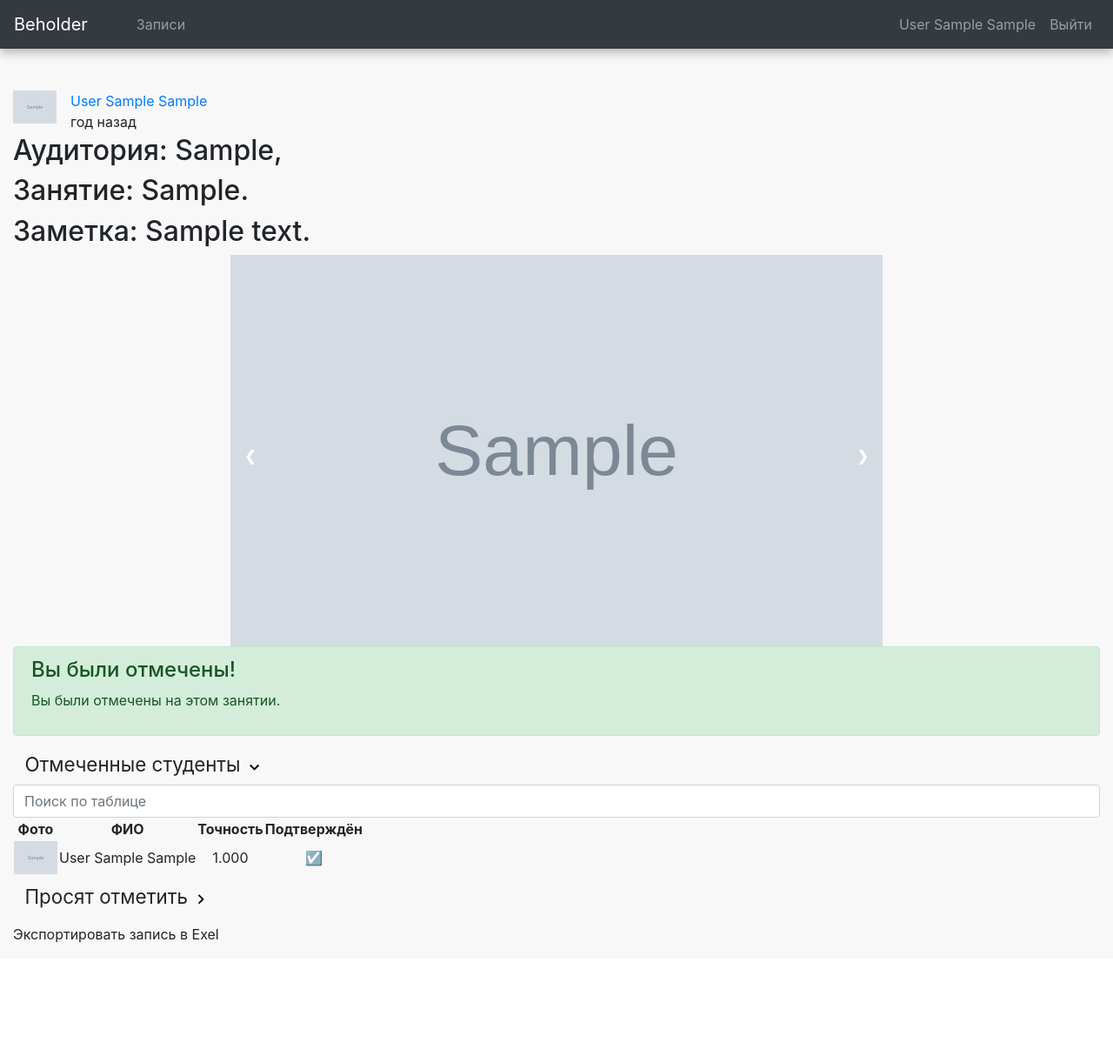
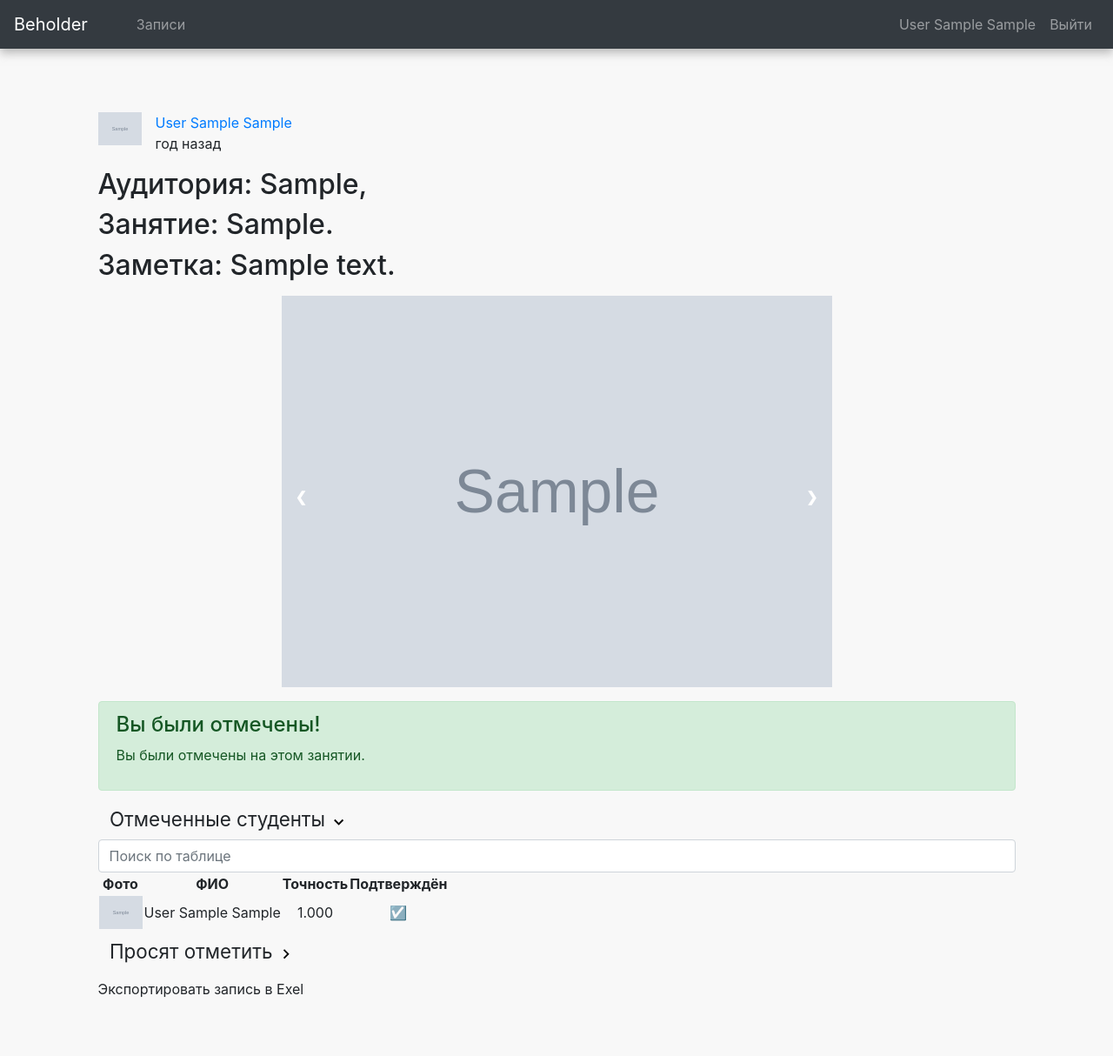
Before and after one commit to KonovalovNikolai/Beholder_Web_App, a Flask app: page /post/1 in a window 1280 px wide. Shown: the whole page at 87% size. Before the commit the page ends 1084 px from the top, so only its background shows below. Run offline with Flask 2, Linux system fonts and the light colour scheme; a user stored in the database is signed in; tables that the repository leaves empty hold one stand-in row (values such as "Sample post"); grey boxes marked "Sample" are stand-in pictures; parts of the project's set-up code (start-up, migrations or seed data) failed here and were passed over; some libraries are stand-ins or nearby versions.

Commit message:
Получение изменений Сергея

```diff
--- a/app/models.py
+++ b/app/models.py
@@ -321,7 +321,6 @@ class Post(db.Model):
 
     def check_student(self, student_id: int):
         res = self.journals.filter(Journal.student_id == student_id).first()
-        print(res.student_id)
         if res:
             return True
         return False
--- a/app/recognition.py
+++ b/app/recognition.py
@@ -1,8 +1,9 @@
+import copy
 from threading import Lock
+
 import face_recognition
 import numpy as np
 from numba import njit
-import copy
 
 
 class FaceRecognition:
--- a/app/templates/_post_header.html
+++ b/app/templates/_post_header.html
@@ -1,10 +1,10 @@
-<header id="post-header" style="height: 50px">
-    <div class="p-0 m-auto">
-    <span>
-        <a href="{{ url_for('profile', user_id=post.author.id) }}">
+<header id="post-header" >
+    <div class="">
+    <span class="no_dec">
+        <a class="click_link" href="{{ url_for('profile', user_id=post.author.id) }}">
             <img class="post_info" src="{{ url_for('avatar', filename=post.author.get_avatar_name()) }}" width="50">
         </a>
-        <a class="ml-3" href="{{ url_for('profile', user_id=post.author.id) }}">
+        <a class="ml-3 click_link" href="{{ url_for('profile', user_id=post.author.id) }}">
             {{ post.author.get_fullname() }}
             </a>
         <br>
--- a/app/templates/new_post.html
+++ b/app/templates/new_post.html
@@ -41,7 +41,7 @@
                 {{ form.notes(cols=50, rows=4) }}
             </p>
         </form>
-        <button id="create">Создать</button>
+        <button  id="create">Создать</button>
     </div>
 
 {% endblock %}
--- a/app/templates/post.html
+++ b/app/templates/post.html
@@ -6,18 +6,19 @@
 {% endblock %}
 
 {% block content %}
+    <div class="content content_margin mb-4">
     {% include '_post_header.html' %}
-    <div>
+    <div class="my-3">
         <h2>Аудитория: {{ post.room }},</h2>
         <h2>Занятие: {{ post.lesson }}.</h2>
         <h2>Заметка: {{ post.notes }}</h2>
     </div>
 
     <!-- Основной блок слайдера -->
-    <div class="slider">
+    <div class="slider no_dec mb-3">
 
         {% for image in post.get_images() %}
-            <div class="item">
+            <div class="item ">
                 <img src="{{ url_for('static', filename=image.get_path(to_static=True)) }}" alt="">
             </div>
         {% endfor %}
@@ -29,7 +30,7 @@
 
     {% if current_user.is_student() %}
         {% if post.check_student(current_user.get_student().id) %}
-            <div class="alert alert-success" role="alert">
+            <div class="alert alert-success mb-3" role="alert">
                 <h4 class="alert-heading">Вы были отмечены!</h4>
                 <p>Вы были отмечены на этом занятии.</p>
             </div>
@@ -160,7 +161,7 @@
     {% endif %}
 
     <p>Экспортировать запись в Exel</p>
-
+    </div>
 {% endblock %}
 
 {% block scripts %}
--- a/app/templates/posts.html
+++ b/app/templates/posts.html
@@ -1,7 +1,7 @@
 {% extends "base.html" %}
 
 {% block content %}
-    <div class="content mb-2">
+    <div class="content mb-2 content_margin">
     {% include "_navigation.html" %}
 
         {% if not posts %}
--- a/app/templates/user.html
+++ b/app/templates/user.html
@@ -72,8 +72,8 @@
                 {% include '_post.html' %}
             </div>
         {% endfor %}
-        <div class="content_margin center mb-2 link_all_div no_dec border">
-            <a class="click_link btn btn-outline-info btn-block content_post" href="{{ url_for("user_posts", user_id=user.id) }}">Показать больше</a>
+        <div class="content_margin mb-2 post_m pt-0 pb-0">
+            <a class="btn btn-outline-info btn-block" href="{{ url_for("user_posts", user_id=user.id) }}">Показать больше</a>
         </div>
     {% endif %}
 
--- a/app/templates/user_posts.html
+++ b/app/templates/user_posts.html
@@ -1,6 +1,7 @@
 {% extends "base.html" %}
 
 {% block content %}
+    <div class="content mb-2 content_margin">
         {% include "_navigation.html" %}
         {% if not posts %}
             <p>Нет записей.</p>
@@ -11,4 +12,5 @@
 
 
         {% endif %}
+    </div>
 {% endblock %}
```
Also changed, not shown: app/templates/_navigation.html (added, +17 -0 lines), app/templates/_post.html (+2 -14 lines), app/templates/moderation.html (+29 -1 lines). Lines whose indentation alone changed are shown as unchanged.
